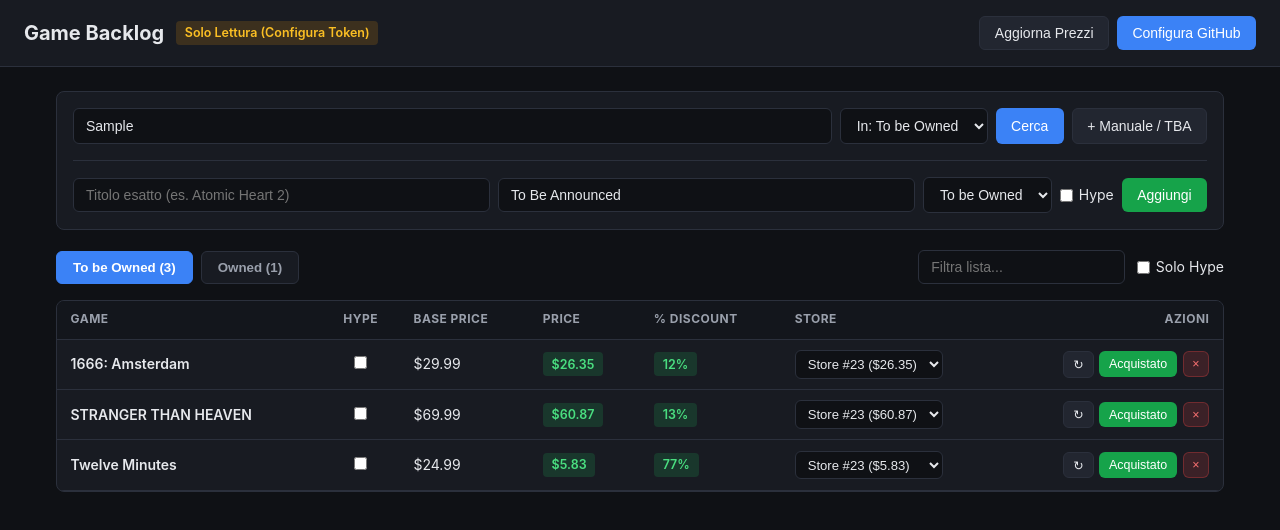
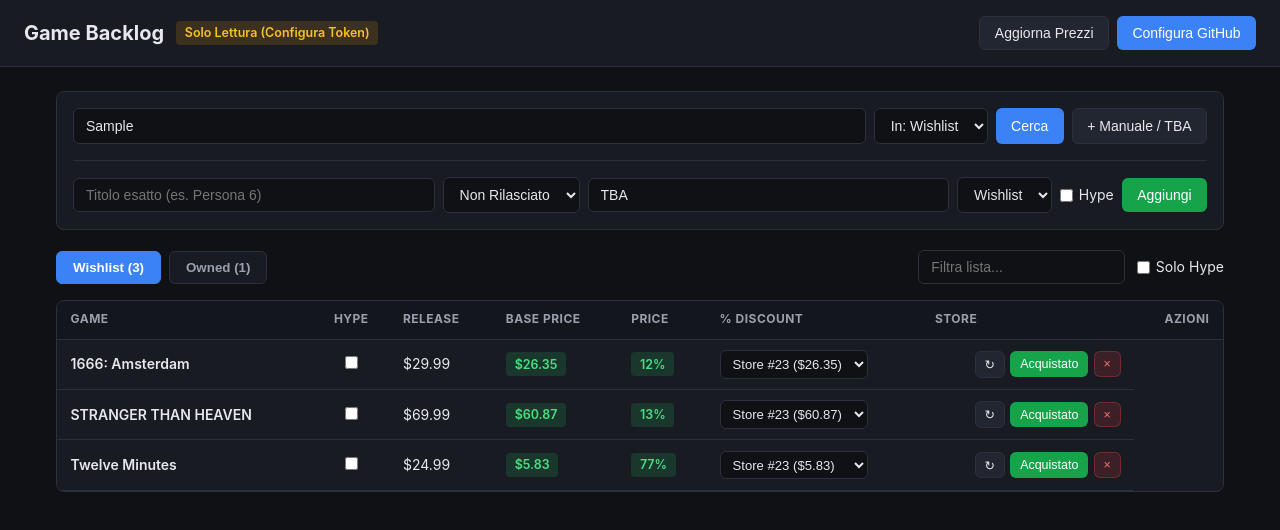
Before and after one commit to Prosdame/Backlog, a plain HTML site: page index.html in a window 1280 px wide. Both pictures are taken after typing "Sample" into the empty fields and a click on the button "+ Manuale / TBA". Drawn offline with Linux system fonts and the light colour scheme; no server answers.

Commit message:
Update index.html

```diff
--- a/index.html
+++ b/index.html
@@ -24,7 +24,7 @@
       <div class="search-row">
         <input type="text" id="searchInput" placeholder="Cerca gioco per nome (Steam, Epic, GOG, Humble...)" autocomplete="off">
         <select id="addTargetCategory">
-          <option value="wishlist">In: To be Owned</option>
+          <option value="wishlist">In: Wishlist</option>
           <option value="owned">In: Owned</option>
         </select>
         <button id="btnSearch" class="btn btn-primary">Cerca</button>
@@ -36,10 +36,14 @@
 
       <!-- Form inserimento manuale per giochi non ancora usciti -->
       <form id="manualForm" class="manual-form hidden">
-        <input type="text" id="manualTitle" placeholder="Titolo esatto (es. Atomic Heart 2)" required>
-        <input type="text" id="manualNote" placeholder="Nota stato (es. To Be Announced / Rilascio: 2027)" value="To Be Announced">
+        <input type="text" id="manualTitle" placeholder="Titolo esatto (es. Persona 6)" required>
+        <select id="manualReleaseState">
+          <option value="unreleased">Non Rilasciato</option>
+          <option value="released">Rilasciato</option>
+        </select>
+        <input type="text" id="manualNote" placeholder="Data / Nota rilascio (es. TBA, 2027, 15 Ott 2026)" value="TBA">
         <select id="manualCategory">
-          <option value="wishlist">To be Owned</option>
+          <option value="wishlist">Wishlist</option>
           <option value="owned">Owned</option>
         </select>
         <label class="checkbox-label">
@@ -52,7 +56,7 @@
     <!-- Navigazione Tab e Filtri -->
     <section class="controls-bar">
       <div class="tabs">
-        <button class="tab active" data-tab="wishlist">To be Owned (<span id="countWishlist">0</span>)</button>
+        <button class="tab active" data-tab="wishlist">Wishlist (<span id="countWishlist">0</span>)</button>
         <button class="tab" data-tab="owned">Owned (<span id="countOwned">0</span>)</button>
       </div>
 
@@ -64,7 +68,7 @@
         <select id="filterStatus" class="hidden">
           <option value="ALL">Tutti gli stati</option>
           <option value="Not Played">Not Played</option>
-          <option value="Playing">Playing</option>
+          <option value="Ongoing">Ongoing</option>
           <option value="Hold">Hold</option>
           <option value="Dropped">Dropped</option>
           <option value="Completed">Completed</option>
@@ -72,13 +76,14 @@
       </div>
     </section>
 
-    <!-- Tabella To be Owned -->
+    <!-- Tabella Wishlist -->
     <section id="sectionWishlist" class="table-wrapper">
       <table>
         <thead>
           <tr>
             <th>GAME</th>
             <th class="center">HYPE</th>
+            <th>RELEASE</th>
             <th>BASE PRICE</th>
             <th>PRICE</th>
             <th>% DISCOUNT</th>
@@ -107,7 +112,7 @@
     </section>
   </main>
 
-  <!-- Modal Confronto Prezzi Multi-Store & Keyshop -->
+  <!-- Modal Dettagli Gioco, Stato Rilascio & Confronto Store -->
   <div id="dealsModal" class="modal hidden">
     <div class="modal-content modal-lg">
       <div class="modal-header">
@@ -115,9 +120,22 @@
         <button class="btn-close" data-close="dealsModal">&times;</button>
       </div>
       <div class="modal-body">
+        <!-- Modifica Stato e Data di Rilascio -->
+        <form id="releaseEditorForm" class="custom-deal-form">
+          <div class="section-label">Stato e Data di Rilascio</div>
+          <div class="release-editor-row">
+            <select id="modalReleaseState">
+              <option value="released">Rilasciato</option>
+              <option value="unreleased">Non Rilasciato / Preorder</option>
+            </select>
+            <input type="text" id="modalReleaseDate" placeholder="Data o finestra (es. 2027, Q4 2026, TBA)">
+            <button type="submit" class="btn btn-sm btn-primary">Salva Rilascio</button>
+          </div>
+        </form>
+
         <!-- Link rapidi Keyshop -->
         <div>
-          <div class="section-label">Ricerca rapida Keyshop & Aggregatori</div>
+          <div class="section-label">Ricerca rapida Keyshop & Store</div>
           <div id="quickSearchLinks" class="quick-links"></div>
         </div>
 
```
